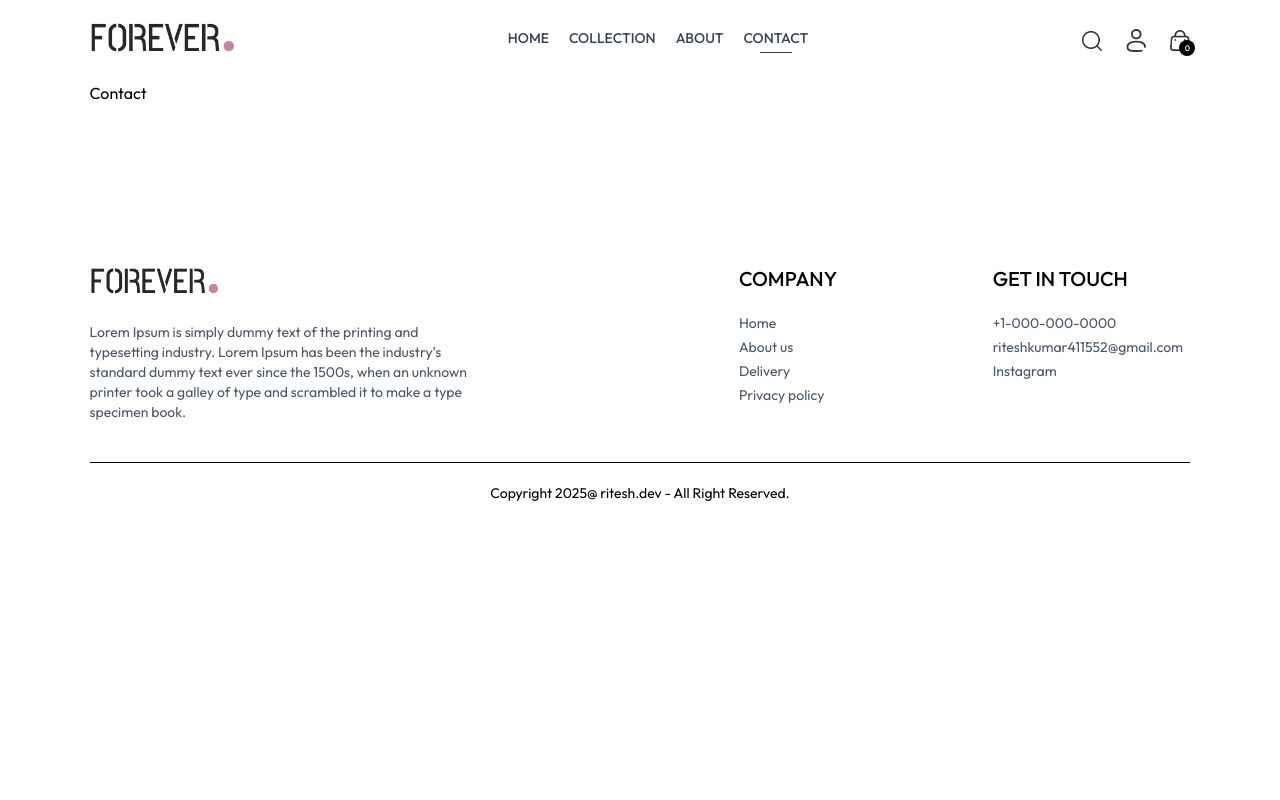
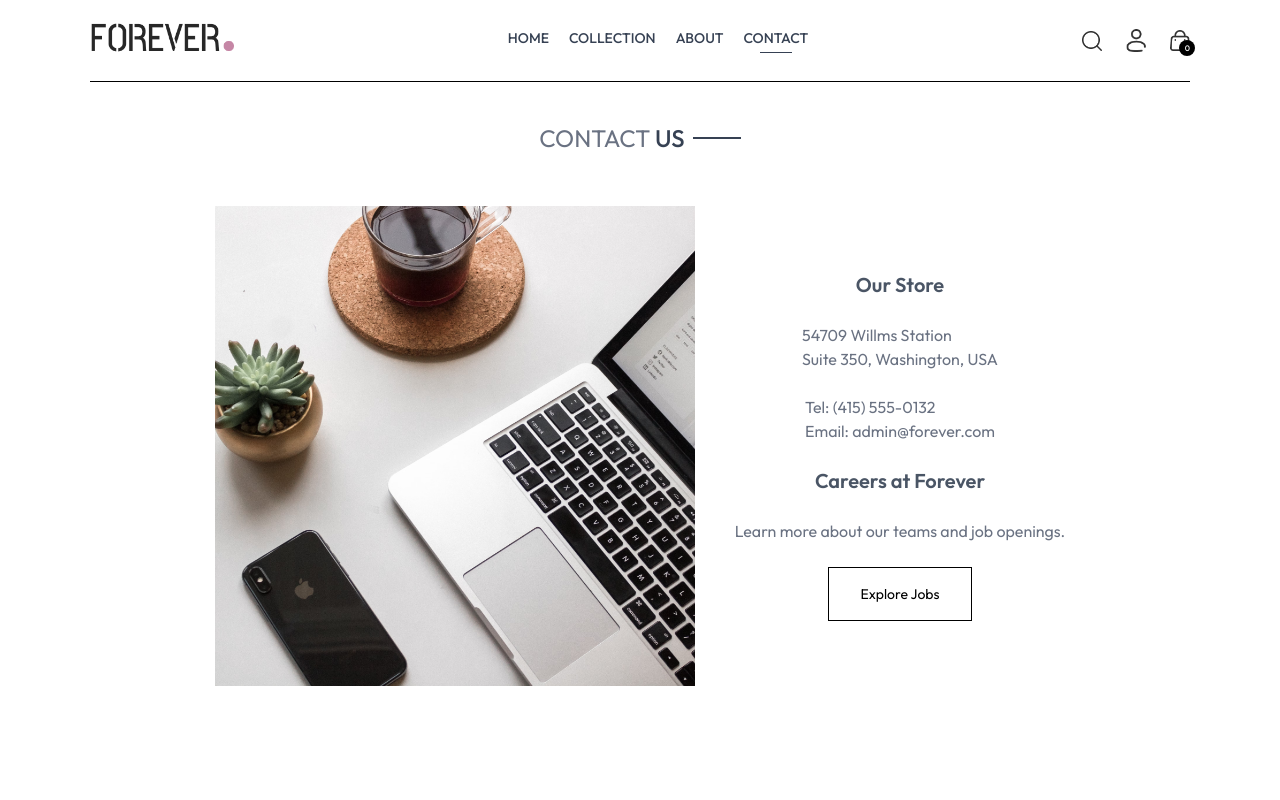
Before and after one commit to Ritesh9919/forever, a React (Vite) app in the folder frontend/: page /contact in a window 1280 px wide. Shown: the top 800 px of the page. Built offline with nearby package versions, Linux system fonts and the light colour scheme.

Commit message:
Enhance Contact page with structured layout, store information, and job exploration button

```diff
--- a/frontend/src/pages/Contact.jsx
+++ b/frontend/src/pages/Contact.jsx
@@ -1,9 +1,44 @@
-import React from 'react'
+import React from "react";
+import Title from "../components/Title";
+import NewsLetterBox from "../components/NewsletterBox";
+import { assets } from "../assets/assets";
 
 const Contact = () => {
   return (
-    <div>Contact</div>
-  )
-}
+    <div>
+      <div className="text-center text-2xl pt-10 border-t">
+        <Title text1={"CONTACT"} text2={"US"} />
+      </div>
+      <div className="flex flex-col my-10 md:flex-row justify-center gap-10 mb-28">
+        <img
+          className="w-full md:max-w-[480px]"
+          src={assets.contact_img}
+          alt=""
+        />
+        <div className="flex flex-col justify-center items-center gap-6">
+          <p className="font-semibold text-xl text-gray-600">Our Store</p>
+          <p className="text-gray-500">
+            54709 Willms Station <br />
+            Suite 350, Washington, USA
+          </p>
+          <p className="text-gray-500">
+            Tel: (415) 555-0132 <br />
+            Email: admin@forever.com
+          </p>
+          <p className="font-semibold text-xl text-gray-600">
+            Careers at Forever
+          </p>
+          <p className="text-gray-500">
+            Learn more about our teams and job openings.
+          </p>
+          <button className="border border-black px-8 py-4 text-sm hover:bg-black hover:text-white transition-all duration-500">
+            Explore Jobs
+          </button>
+        </div>
+      </div>
+      <NewsLetterBox />
+    </div>
+  );
+};
 
-export default Contact
+export default Contact;
```
